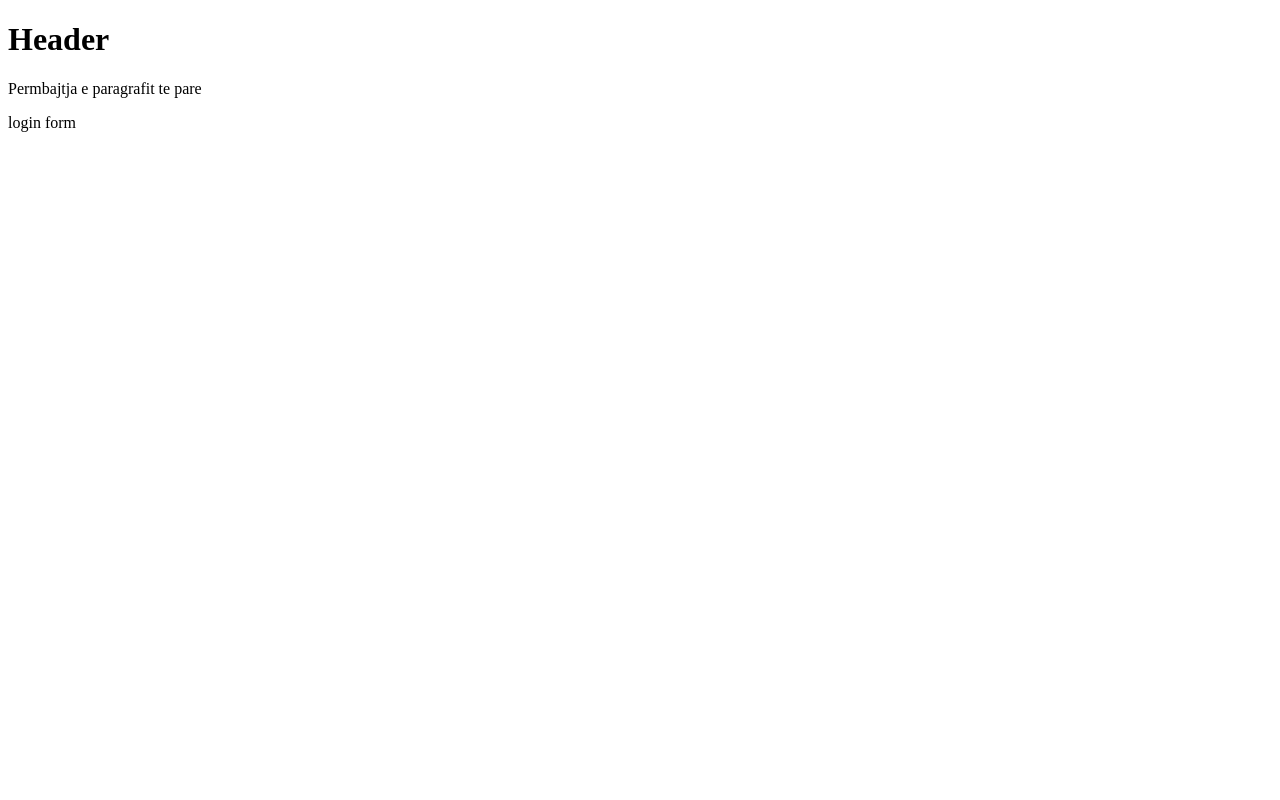
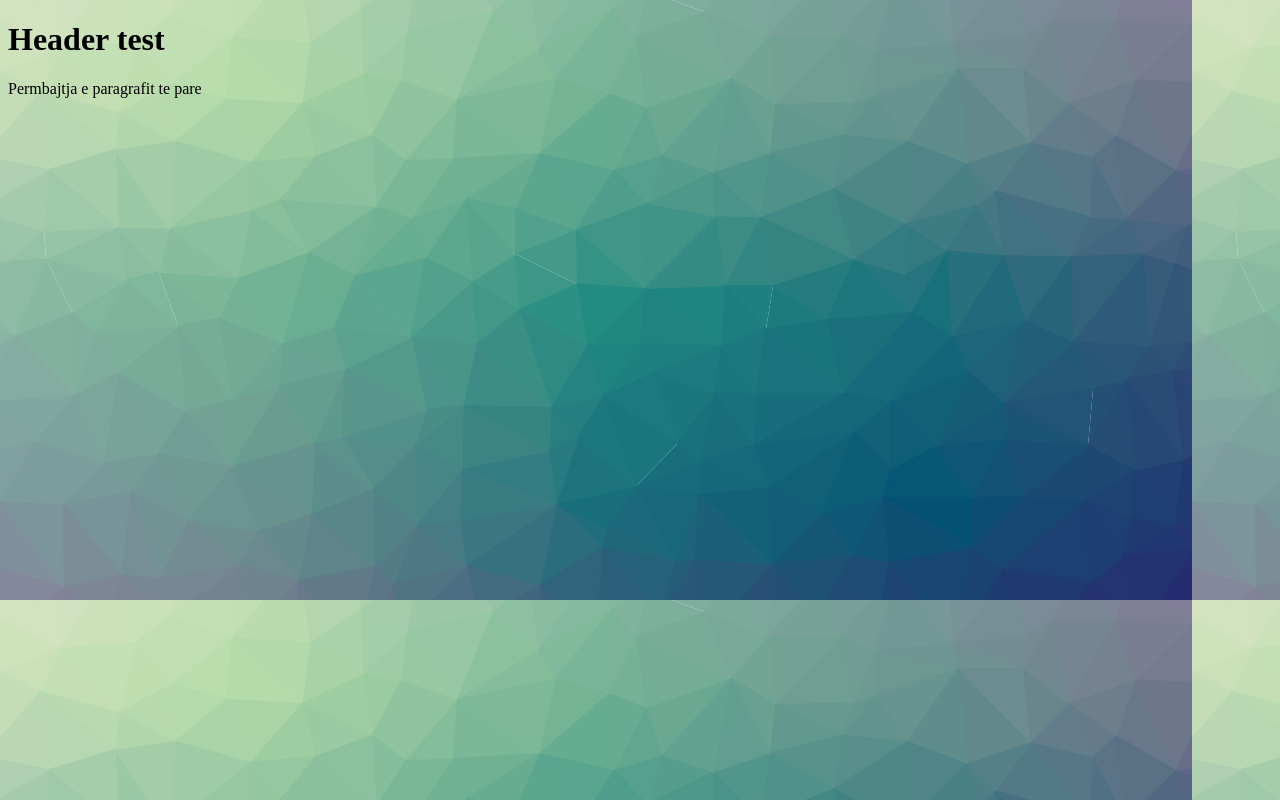
Before and after one commit to ErikThaci/WebPage-1, a plain HTML site: page index.html in a window 1280 px wide. Drawn offline with Linux system fonts and the light colour scheme.

Commit message:
update testues

```diff
--- a/index.html
+++ b/index.html
@@ -2,12 +2,17 @@
 <html>
 	<head>
 	<title>My Web page</title>
+
+	<style>
+		body{
+			background-image: url("Pics/ranger-4df6c1b6.png");
+		}
+	</style>
 	</head>
 
 	<body>
-	<h1>Header</h1>
+	<h1>Header test</h1>
 
 	<p>Permbajtja e paragrafit te pare </p>
-	login form
 	</body>
 </html>
```
Also changed, not shown: Pics/ranger-4df6c1b6.png (added).
